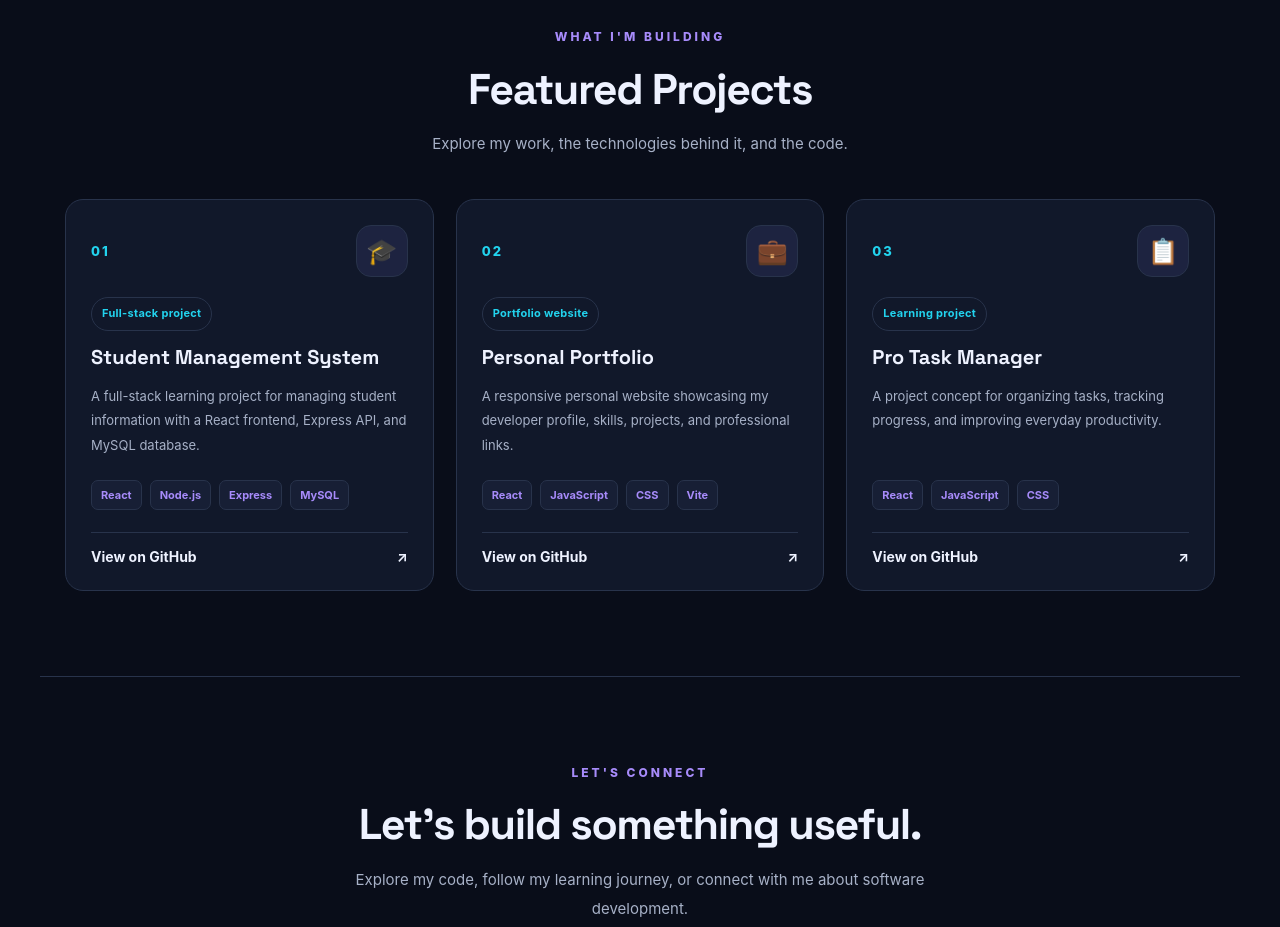
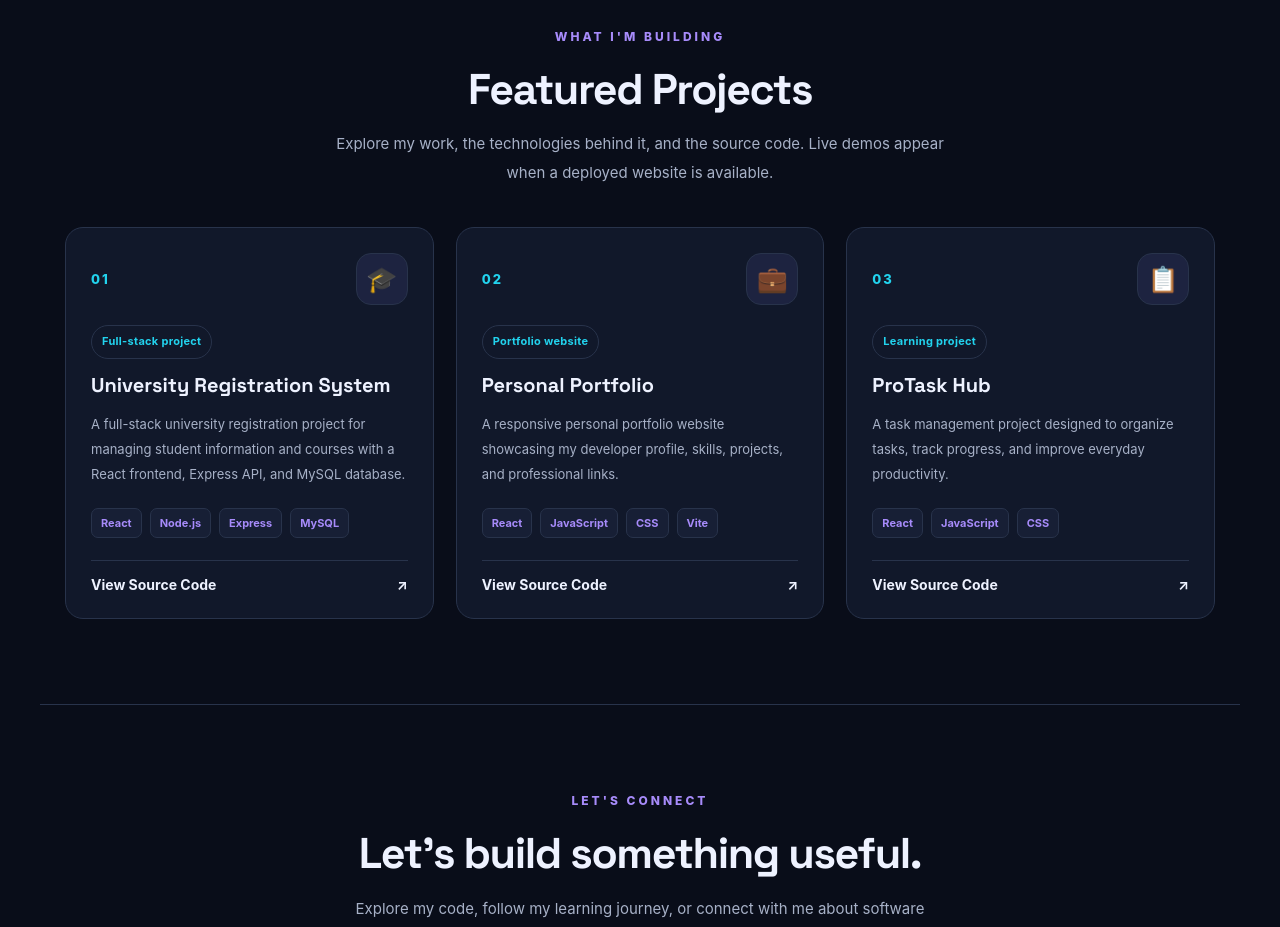
Before and after one commit to yeshi-830/portifolio, a React (Vite) app: page / in a window 1280 px wide. Shown: the part 2500-3427 px from the top of the page. Built offline with nearby package versions, Linux system fonts and the light colour scheme.

Commit message:
src/app.jsx

```diff
--- a/src/App.jsx
+++ b/src/App.jsx
@@ -1,4 +1,3 @@
-
 import { useEffect, useState } from "react";
 import { motion } from "framer-motion";
 import mihretuPhoto from "./assets/profile.jpg";
@@ -26,11 +25,13 @@ const projects = [
   {
     number: "01",
     icon: "🎓",
-    title: "Student Management System",
+    title: "University Registration System",
     description:
-      "A full-stack learning project for managing student information with a React frontend, Express API, and MySQL database.",
+      "A full-stack university registration project for managing student information and courses with a React frontend, Express API, and MySQL database.",
     technologies: ["React", "Node.js", "Express", "MySQL"],
-    github: "https://github.com/yeshi-830/full-stack-project",
+    github:
+      "https://github.com/yeshi-830/university-registration-system",
+    live: "",
     status: "Full-stack project",
   },
   {
@@ -38,19 +39,21 @@ const projects = [
     icon: "💼",
     title: "Personal Portfolio",
     description:
-      "A responsive personal website showcasing my developer profile, skills, projects, and professional links.",
+      "A responsive personal portfolio website showcasing my developer profile, skills, projects, and professional links.",
     technologies: ["React", "JavaScript", "CSS", "Vite"],
     github: "https://github.com/yeshi-830/portifolio",
+    live: "",
     status: "Portfolio website",
   },
   {
     number: "03",
     icon: "📋",
-    title: "Pro Task Manager",
+    title: "ProTask Hub",
     description:
-      "A project concept for organizing tasks, tracking progress, and improving everyday productivity.",
+      "A task management project designed to organize tasks, track progress, and improve everyday productivity.",
     technologies: ["React", "JavaScript", "CSS"],
     github: "https://github.com/yeshi-830",
+    live: "",
     status: "Learning project",
   },
 ];
@@ -74,6 +77,7 @@ function App() {
     const role = roles[roleIndex];
     let index = 0;
     let timeout;
+
     setTypedText("");
 
     const interval = window.setInterval(() => {
@@ -82,6 +86,7 @@ function App() {
 
       if (index >= role.length) {
         window.clearInterval(interval);
+
         timeout = window.setTimeout(() => {
           setRoleIndex((current) => (current + 1) % roles.length);
         }, 2000);
@@ -99,16 +104,24 @@ function App() {
       setShowTopButton(window.scrollY > 450);
     };
 
-    window.addEventListener("scroll", handleScroll, { passive: true });
+    window.addEventListener("scroll", handleScroll, {
+      passive: true,
+    });
+
     handleScroll();
 
-    return () => window.removeEventListener("scroll", handleScroll);
+    return () => {
+      window.removeEventListener("scroll", handleScroll);
+    };
   }, []);
 
   const closeMenu = () => setMenuOpen(false);
 
   const scrollToTop = () => {
-    window.scrollTo({ top: 0, behavior: "smooth" });
+    window.scrollTo({
+      top: 0,
+      behavior: "smooth",
+    });
   };
 
   return (
@@ -118,6 +131,7 @@ function App() {
         <div className="glow glow-two" />
       </div>
 
+      {/* Navigation */}
       <header className="navbar">
         <a className="logo" href="#home" onClick={closeMenu}>
           yeshi<span>.dev</span>
@@ -160,6 +174,7 @@ function App() {
       </header>
 
       <main>
+        {/* Hero */}
         <section id="home" className="hero">
           <motion.div
             className="availability"
@@ -201,7 +216,9 @@ function App() {
 
           <h2 className="typing-role" aria-label={roles[roleIndex]}>
             {typedText}
-            <span className="cursor" aria-hidden="true">|</span>
+            <span className="cursor" aria-hidden="true">
+              |
+            </span>
           </h2>
 
           <p className="description">
@@ -231,16 +248,19 @@ function App() {
           </div>
         </section>
 
+        {/* Portfolio statistics */}
         <section className="stats-section" aria-label="Portfolio overview">
           <div className="stats-grid">
             <div className="stat-card">
               <strong>{skills.length}</strong>
               <span>Skills & Tools</span>
             </div>
+
             <div className="stat-card">
               <strong>{projects.length}</strong>
               <span>Featured Projects</span>
             </div>
+
             <div className="stat-card">
               <strong>∞</strong>
               <span>Learning Mindset</span>
@@ -248,9 +268,11 @@ function App() {
           </div>
         </section>
 
+        {/* About */}
         <section id="about" className="section about">
           <p className="section-title">GET TO KNOW ME</p>
           <h2>About Me</h2>
+
           <p className="section-intro">
             I'm a software engineering student working toward becoming a
             skilled full-stack developer.
@@ -259,15 +281,18 @@ function App() {
           <div className="about-content">
             <div className="about-text">
               <h3>Turning ideas into web applications</h3>
+
               <p>
                 I'm learning to build accessible, responsive websites and
                 applications using modern web technologies.
               </p>
+
               <p>
                 I enjoy solving problems, understanding how frontend and
                 backend systems work together, and learning by building
                 practical projects.
               </p>
+
               <p>
                 My goal is to keep improving my skills and create software
                 that solves real problems.
@@ -285,9 +310,11 @@ function App() {
           </div>
         </section>
 
+        {/* Skills */}
         <section id="skills" className="section skills">
           <p className="section-title">TOOLS I AM LEARNING</p>
           <h2>My Skills</h2>
+
           <p className="section-intro">
             Technologies I'm using and practicing as I develop my skills.
           </p>
@@ -300,12 +327,16 @@ function App() {
                 initial={{ opacity: 0, y: 20 }}
                 whileInView={{ opacity: 1, y: 0 }}
                 viewport={{ once: true, amount: 0.15 }}
-                transition={{ duration: 0.35, delay: index * 0.04 }}
+                transition={{
+                  duration: 0.35,
+                  delay: index * 0.04,
+                }}
                 whileHover={{ y: -4 }}
               >
                 <span className="skill-icon" aria-hidden="true">
                   {skill.icon}
                 </span>
+
                 <h3>{skill.name}</h3>
                 <p>{skill.category}</p>
               </motion.article>
@@ -313,11 +344,14 @@ function App() {
           </div>
         </section>
 
+        {/* Projects */}
         <section id="projects" className="section projects">
           <p className="section-title">WHAT I'M BUILDING</p>
           <h2>Featured Projects</h2>
+
           <p className="section-intro">
-            Explore my work, the technologies behind it, and the code.
+            Explore my work, the technologies behind it, and the source code.
+            Live demos appear when a deployed website is available.
           </p>
 
           <div className="projects-grid">
@@ -328,11 +362,17 @@ function App() {
                 initial={{ opacity: 0, y: 22 }}
                 whileInView={{ opacity: 1, y: 0 }}
                 viewport={{ once: true, amount: 0.1 }}
-                transition={{ duration: 0.4, delay: index * 0.08 }}
+                transition={{
+                  duration: 0.4,
+                  delay: index * 0.08,
+                }}
                 whileHover={{ y: -5 }}
               >
                 <div className="project-top">
-                  <span className="project-number">{project.number}</span>
+                  <span className="project-number">
+                    {project.number}
+                  </span>
+
                   <span className="project-icon" aria-hidden="true">
                     {project.icon}
                   </span>
@@ -340,6 +380,7 @@ function App() {
 
                 <p className="project-status">{project.status}</p>
                 <h3>{project.title}</h3>
+
                 <p className="project-description">
                   {project.description}
                 </p>
@@ -350,6 +391,7 @@ function App() {
                   ))}
                 </div>
 
+                <div className="project-actions">
                   <a
                     className="project-link"
                     href={project.github}
@@ -357,16 +399,31 @@ function App() {
                     rel="noreferrer"
                     aria-label={`View ${project.title} on GitHub`}
                   >
-                  View on GitHub <span aria-hidden="true">↗</span>
+                    View Source Code <span aria-hidden="true">↗</span>
                   </a>
+
+                  {project.live && (
+                    <a
+                      className="project-link live-demo-link"
+                      href={project.live}
+                      target="_blank"
+                      rel="noreferrer"
+                      aria-label={`Open live demo of ${project.title}`}
+                    >
+                      Live Demo <span aria-hidden="true">↗</span>
+                    </a>
+                  )}
+                </div>
               </motion.article>
             ))}
           </div>
         </section>
 
+        {/* Contact */}
         <section id="contact" className="section contact">
           <p className="section-title">LET'S CONNECT</p>
           <h2>Let's build something useful.</h2>
+
           <p className="section-intro">
             Explore my code, follow my learning journey, or connect with me
             about software development.
@@ -395,13 +452,17 @@ function App() {
           </div>
 
           <div className="contact-message-box">
-            <label htmlFor="project-message">Send a quick message</label>
+            <label htmlFor="project-message">
+              Send a quick message
+            </label>
+
             <textarea
               id="project-message"
               name="project-message"
               rows="5"
               placeholder="Tell me about your project, idea, or opportunity..."
             />
+
             <a
               className="contact-submit"
               href="mailto:mihiretuyeshi@gmail.com?subject=Portfolio%20Inquiry"
@@ -412,11 +473,13 @@ function App() {
         </section>
       </main>
 
+      {/* Footer */}
       <footer className="footer">
         <div className="footer-brand">
           <a className="logo" href="#home">
             yeshi<span>.dev</span>
           </a>
+
           <p>Open to learning, collaboration, and meaningful projects.</p>
         </div>
 
```
Lines whose indentation alone changed are shown as unchanged.
